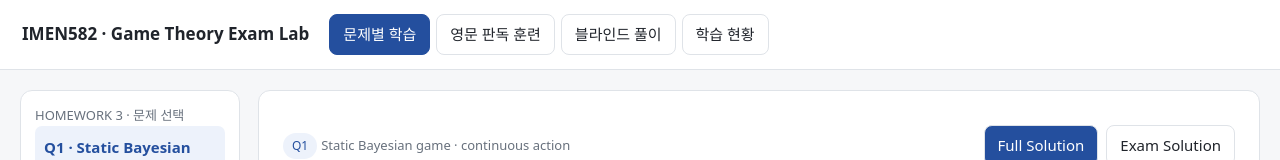
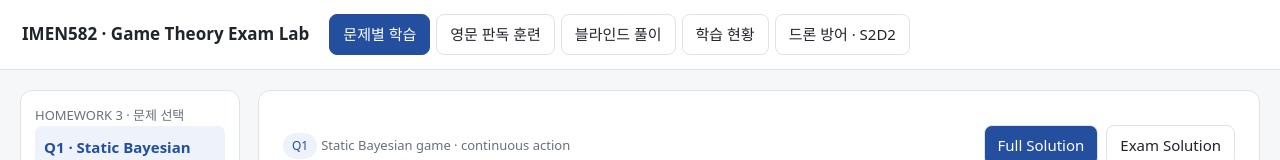
Before and after one commit to ahky900-art/game-theory-learning-lab, a website: page index.html in a window 1280 px wide. Shown: the top 160 px of the page. Drawn offline with nearby package versions, Linux system fonts and the light colour scheme.

Commit message:
Add S2D2 drone defense learning dashboard to main navigation

```diff
--- a/index.html
+++ b/index.html
@@ -7,7 +7,7 @@
 <style>
 :root{--bg:#f6f7f9;--fg:#20242b;--mut:#68717d;--card:#fff;--bd:#dfe3e8;--pri:#244f9e;--soft:#edf2fb;--ok:#eaf6ef;--warn:#fff5df}
 *{box-sizing:border-box}body{margin:0;background:var(--bg);color:var(--fg);font:15px/1.65 system-ui,-apple-system,"Malgun Gothic",sans-serif}
-header{background:var(--card);border-bottom:1px solid var(--bd);padding:14px 22px;display:flex;gap:20px;align-items:center;flex-wrap:wrap;position:sticky;top:0;z-index:10}header h1{font-size:17px;margin:0}nav{display:flex;gap:6px;flex-wrap:wrap}button{font:inherit;cursor:pointer}nav button,.btn{border:1px solid var(--bd);border-radius:8px;background:var(--card);color:var(--fg);padding:7px 13px}nav button.active,.btn.primary{background:var(--pri);border-color:var(--pri);color:white}
+header{background:var(--card);border-bottom:1px solid var(--bd);padding:14px 22px;display:flex;gap:20px;align-items:center;flex-wrap:wrap;position:sticky;top:0;z-index:10}header h1{font-size:17px;margin:0}nav{display:flex;gap:6px;flex-wrap:wrap}button{font:inherit;cursor:pointer}nav button,.btn,.nav-link{border:1px solid var(--bd);border-radius:8px;background:var(--card);color:var(--fg);padding:7px 13px;text-decoration:none;display:inline-block}nav button.active,.btn.primary{background:var(--pri);border-color:var(--pri);color:white}
 #app{max-width:1280px;margin:auto;padding:20px}.grid{display:grid;grid-template-columns:220px minmax(0,1fr);gap:18px;align-items:start}@media(max-width:800px){.grid{grid-template-columns:1fr}aside{position:static!important}}
 aside{position:sticky;top:82px;background:var(--card);border:1px solid var(--bd);border-radius:12px;padding:14px}aside button{width:100%;text-align:left;border:0;background:transparent;padding:9px;border-radius:7px;color:var(--fg)}aside button.active{background:var(--soft);color:var(--pri);font-weight:700}
 .panel,.doc{background:var(--card);border:1px solid var(--bd);border-radius:12px;padding:20px 24px;min-width:0}.doc h1{font-size:23px}.doc h2{font-size:19px;border-bottom:1px solid var(--bd);padding-bottom:5px;margin-top:1.8em}.doc h3{font-size:16px;margin-top:1.5em}.doc table{border-collapse:collapse;display:block;overflow-x:auto}.doc th,.doc td{border:1px solid var(--bd);padding:7px 10px;vertical-align:top}.doc th{background:#f0f2f5}.doc blockquote{margin:12px 0;padding:10px 14px;background:#f2f4f7;border-left:4px solid var(--pri)}.doc code{background:#f1f3f6;padding:2px 4px;border-radius:4px}
@@ -32,7 +32,7 @@ aside{position:sticky;top:82px;background:var(--card);border:1px solid var(--bd)
 </style></head>
 <body>
 <header><h1>IMEN582 · Game Theory Exam Lab</h1><nav>
-<button class="active" data-tab="learn">문제별 학습</button><button data-tab="phrase">영문 판독 훈련</button><button data-tab="blind">블라인드 풀이</button><button data-tab="dashboard">학습 현황</button>
+<button class="active" data-tab="learn">문제별 학습</button><button data-tab="phrase">영문 판독 훈련</button><button data-tab="blind">블라인드 풀이</button><button data-tab="dashboard">학습 현황</button><a class="nav-link" href="./s2d2/">드론 방어 · S2D2</a>
 </nav></header><main id="app"></main>
 <script src="https://cdn.jsdelivr.net/npm/marked@12.0.2/marked.min.js"></script>
 <script src="https://cdn.jsdelivr.net/npm/katex@0.16.9/dist/katex.min.js"></script>
```
